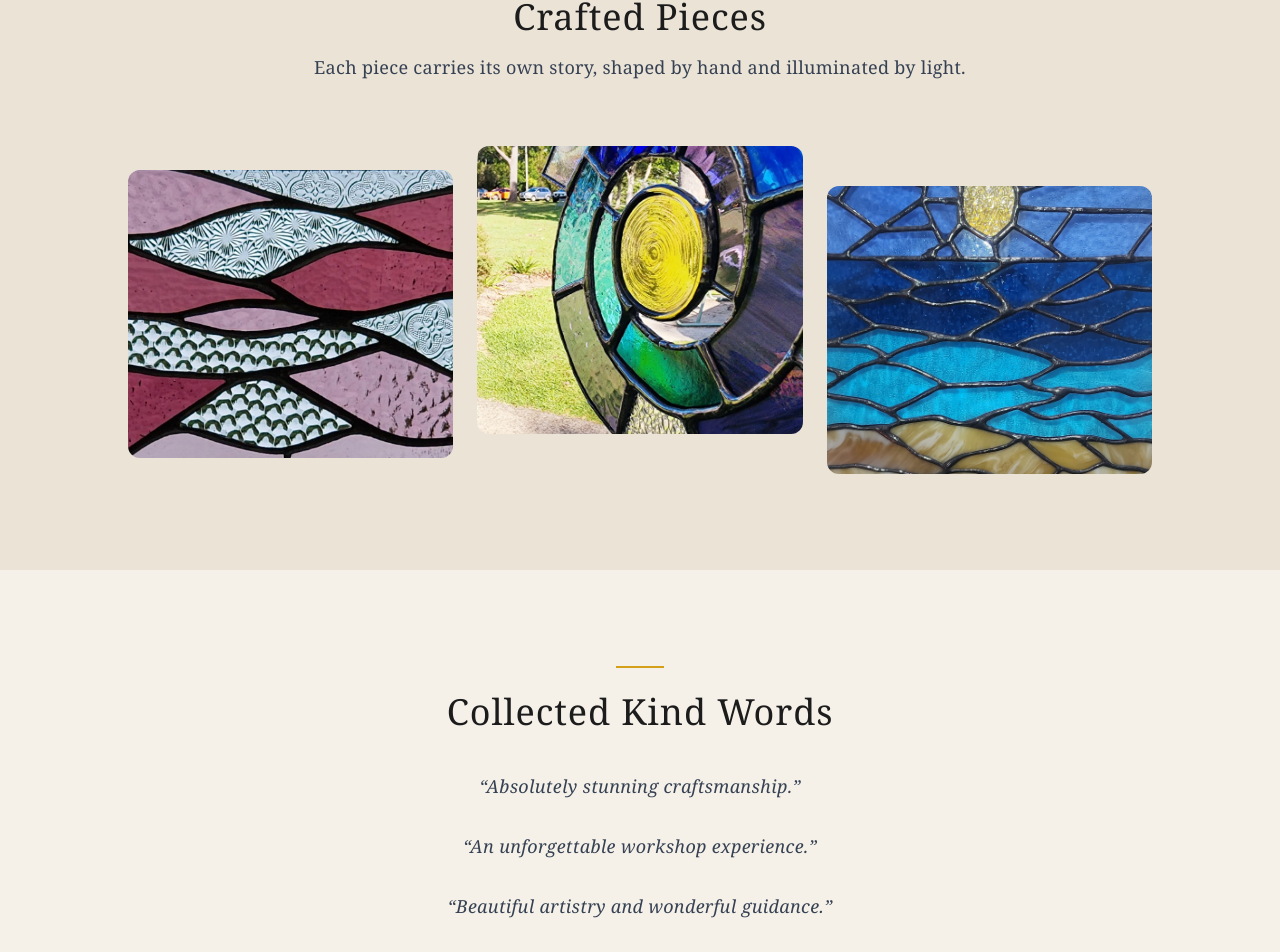
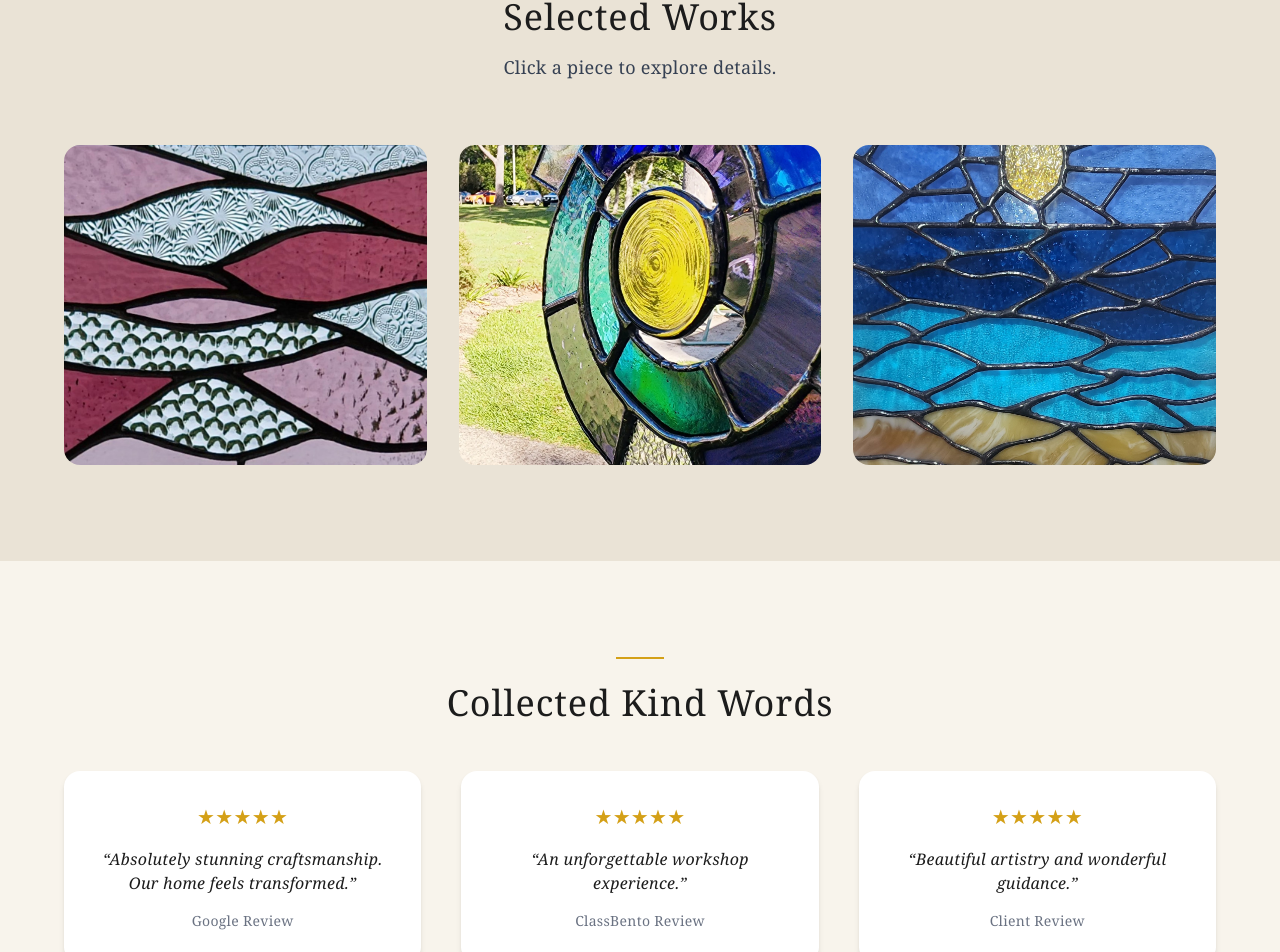
Before and after one commit to paul1978-legend/luminous-by-nature, a Next.js app: page / in a window 1280 px wide. Shown: the part 2425-3377 px from the top of the page. Built offline with nearby package versions, Linux system fonts and the light colour scheme.

Commit message:
homepage gold standard update

```diff
--- a/app/page.tsx
+++ b/app/page.tsx
@@ -23,11 +23,14 @@ export default function Home() {
             <p className="text-lg md:text-xl text-gray-300 leading-relaxed max-w-xl mx-auto">
               Timeless stained glass creations, thoughtful restorations,
               and hands-on workshops that bring warmth, colour,
-              and story into your world. Handcrafted stained glass artist based on the Sunshine Coast, serving Brisbane and beyond.
+              and story into your world.
+
+              Handcrafted stained glass artist based on the Sunshine Coast,
+              serving Brisbane and beyond.
             </p>
 
-            {/* CTA */}
             <div className="mt-8 flex gap-4 justify-center">
+
               <a
                 href="/commissions"
                 className="btn-primary"
@@ -41,6 +44,7 @@ export default function Home() {
               >
                 View Workshops
               </a>
+
             </div>
 
           </div>
@@ -48,53 +52,67 @@ export default function Home() {
         </section>
 
 
-        {/* SERVICES */}
+
+        {/* STUDIO OFFERINGS */}
         <section className="py-24 px-6 bg-[#EFE7D8]">
 
           <div className="text-center mb-16">
+
             <div className="w-12 h-[2px] bg-[#D4A017] mx-auto mb-6"></div>
 
             <h2 className="text-4xl md:text-5xl font-serif tracking-wide mb-4">
-              What We Offer
+              Studio Offerings
             </h2>
 
             <p className="text-lg text-gray-700 leading-relaxed max-w-2xl mx-auto">
               Crafted commissions, thoughtful restoration and immersive workshops.
             </p>
+
           </div>
+
 
           <div className="grid md:grid-cols-3 gap-10 max-w-5xl mx-auto text-center">
 
-            <a href="/commissions"
-              className="p-8 rounded-xl hover:bg-[#F5F1E8] transition shadow-sm hover:shadow-md">
+            <a
+              href="/commissions"
+              className="p-8 rounded-xl hover:bg-[#F5F1E8] transition shadow-sm hover:shadow-md"
+            >
 
               <h3 className="text-2xl font-serif mb-4 hover:text-[#D4A017]">
                 Commissions
               </h3>
 
               <p className="leading-relaxed">
-                Custom stained glass commissions for homes, interiors and sacred spaces across Sunshine Coast and Brisbane.
+                Custom stained glass commissions for homes,
+                interiors and sacred spaces across Sunshine Coast and Brisbane.
               </p>
 
             </a>
 
 
-            <a href="/repairs"
-              className="p-8 rounded-xl hover:bg-[#F5F1E8] transition shadow-sm hover:shadow-md">
+
+            <a
+              href="/repairs"
+              className="p-8 rounded-xl hover:bg-[#F5F1E8] transition shadow-sm hover:shadow-md"
+            >
 
               <h3 className="text-2xl font-serif mb-4 hover:text-[#D4A017]">
                 Repairs
               </h3>
 
               <p className="leading-relaxed">
-                Restore and preserve treasured stained glass with expert craftsmanship.
+                Restore and preserve treasured stained glass
+                with expert craftsmanship.
               </p>
 
             </a>
 
 
-            <a href="/workshops"
-              className="p-8 rounded-xl hover:bg-[#F5F1E8] transition shadow-sm hover:shadow-md">
+
+            <a
+              href="/workshops"
+              className="p-8 rounded-xl hover:bg-[#F5F1E8] transition shadow-sm hover:shadow-md"
+            >
 
               <h3 className="text-2xl font-serif mb-4 hover:text-[#D4A017]">
                 Workshops
@@ -111,7 +129,8 @@ export default function Home() {
         </section>
 
 
-        {/* STORY */}
+
+        {/* OUR CRAFT */}
         <section className="py-24 px-6 max-w-5xl mx-auto grid md:grid-cols-2 gap-14 items-center">
 
           <img
@@ -129,10 +148,12 @@ export default function Home() {
             </h2>
 
             <p className="text-lg text-gray-700 leading-relaxed">
-              Luminous By Nature is rooted in a deep respect for traditional
-              stained glass craftsmanship. Each piece is created with intention,
-              patience and the understanding that light is atmosphere,
-              memory and presence.
+              Luminous By Nature is rooted in a deep respect
+              for traditional stained glass craftsmanship.
+
+              Each piece is created with intention,
+              patience and the understanding that light is
+              atmosphere, memory and presence.
             </p>
 
             <p className="mt-6 italic text-lg text-gray-700">
@@ -145,39 +166,56 @@ export default function Home() {
 
 
 
-        {/* GALLERY */}
+        {/* SELECTED WORKS LIGHTBOX */}
         <section className="py-24 px-6 bg-[#EAE3D6] text-center">
 
           <div className="w-12 h-[2px] bg-[#D4A017] mx-auto mb-6"></div>
 
           <h2 className="text-4xl font-serif tracking-wide mb-4">
-            Crafted Pieces
+            Selected Works
           </h2>
 
-          <p className="text-lg text-gray-700 leading-relaxed mb-16 max-w-2xl mx-auto">
-            Each piece carries its own story, shaped by hand and illuminated by light.
+          <p className="mb-16 max-w-2xl mx-auto text-lg text-gray-700">
+            Click a piece to explore details.
           </p>
 
 
-          <div className="grid md:grid-cols-3 gap-6 max-w-5xl mx-auto">
+          <div className="grid md:grid-cols-3 gap-8 max-w-6xl mx-auto">
 
+            <a
+              href="/images/glass1.jpeg"
+              target="_blank"
+            >
               <img
                 src="/images/glass1.jpeg"
-              className="glow rounded-xl h-72 w-full object-cover mt-6"
                 alt="Handcrafted stained glass artwork Sunshine Coast"
+                className="glow rounded-2xl h-80 w-full object-cover hover:scale-105 transition duration-500"
               />
+            </a>
 
+
+            <a
+              href="/images/glass2.jpg"
+              target="_blank"
+            >
               <img
                 src="/images/glass2.jpg"
-              className="glow rounded-xl h-72 w-full object-cover"
                 alt="Traditional stained glass repair work Queensland"
+                className="glow rounded-2xl h-80 w-full object-cover hover:scale-105 transition duration-500"
               />
+            </a>
 
+
+            <a
+              href="/images/glass3.jpg"
+              target="_blank"
+            >
               <img
                 src="/images/glass3.jpg"
-              className="glow rounded-xl h-72 w-full object-cover mt-10"
                 alt="Custom leadlight stained glass commission Queensland"
+                className="glow rounded-2xl h-80 w-full object-cover hover:scale-105 transition duration-500"
               />
+            </a>
 
           </div>
 
@@ -185,33 +223,86 @@ export default function Home() {
 
 
 
-        {/* TESTIMONIAL PREVIEW */}
-        <section className="py-24 px-6 text-center">
+        {/* TESTIMONIALS */}
+        <section className="py-24 px-6 bg-[#F8F4EC] text-center">
 
           <div className="w-12 h-[2px] bg-[#D4A017] mx-auto mb-6"></div>
 
-          <h2 className="text-4xl font-serif tracking-wide mb-10">
+          <h2 className="text-4xl font-serif tracking-wide mb-12">
             Collected Kind Words
           </h2>
 
-          <div className="space-y-8 max-w-3xl mx-auto">
-            <p className="italic text-lg text-gray-700">
-              “Absolutely stunning craftsmanship.”
+
+          <div className="grid md:grid-cols-3 gap-10 max-w-6xl mx-auto">
+
+            <div className="bg-white rounded-2xl shadow-md p-8">
+
+              <div className="text-[#D4A017] text-xl mb-4">
+                ★★★★★
+              </div>
+
+              <p className="italic mb-4">
+                “Absolutely stunning craftsmanship.
+                Our home feels transformed.”
               </p>
 
-            <p className="italic text-lg text-gray-700">
-              “An unforgettable workshop experience.”
+              <p className="text-sm text-gray-500">
+                Google Review
               </p>
 
-            <p className="italic text-lg text-gray-700">
-              “Beautiful artistry and wonderful guidance.”
+            </div>
+
+
+
+            <div className="bg-white rounded-2xl shadow-md p-8">
+
+              <div className="text-[#D4A017] text-xl mb-4">
+                ★★★★★
+              </div>
+
+              <p className="italic mb-4">
+                “An unforgettable workshop
+                experience.”
               </p>
+
+              <p className="text-sm text-gray-500">
+                ClassBento Review
+              </p>
+
             </div>
+
+
+
+            <div className="bg-white rounded-2xl shadow-md p-8">
+
+              <div className="text-[#D4A017] text-xl mb-4">
+                ★★★★★
+              </div>
+
+              <p className="italic mb-4">
+                “Beautiful artistry and
+                wonderful guidance.”
+              </p>
+
+              <p className="text-sm text-gray-500">
+                Client Review
+              </p>
+
+            </div>
+
+          </div>
+
+
+          <p className="mt-10 italic text-lg text-gray-700">
+            Trusted across Sunshine Coast,
+            Brisbane and beyond.
+          </p>
 
         </section>
 
 
-        {/* NEWSLETTER SIGNUP */}
+
+        {/* NEWSLETTER */}
         <section className="py-24 text-center bg-[#EFE7D8]">
 
           <div className="w-12 h-[2px] bg-[#D4A017] mx-auto mb-6"></div>
@@ -221,9 +312,11 @@ export default function Home() {
           </h2>
 
           <p className="text-lg text-gray-700 max-w-xl mx-auto mb-8 leading-relaxed">
-    Receive workshop releases, new stained glass works,
-    studio news and occasional sparks of inspiration.
+            Receive workshop releases,
+            new stained glass works,
+            studio news and sparks of inspiration.
           </p>
+
 
           <form
             action="https://formspree.io/f/xlgaalob"
@@ -257,6 +350,7 @@ export default function Home() {
 
         {/* FOOTER */}
         <footer className="py-12 text-center text-sm bg-[#EAE3D6]">
+
           <p className="mb-2">
             luminousbynature.com.au@gmail.com
           </p>
@@ -268,9 +362,11 @@ export default function Home() {
           <p className="text-xs text-gray-500">
             © {new Date().getFullYear()} Luminous By Nature
           </p>
+
         </footer>
 
       </main>
+
 
 
       {/* FLOATING ENQUIRE BUTTON */}
```
Lines whose indentation alone changed are shown as unchanged.
